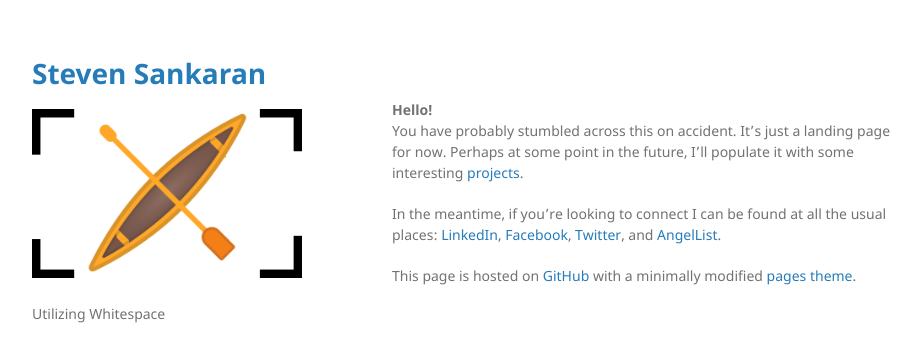
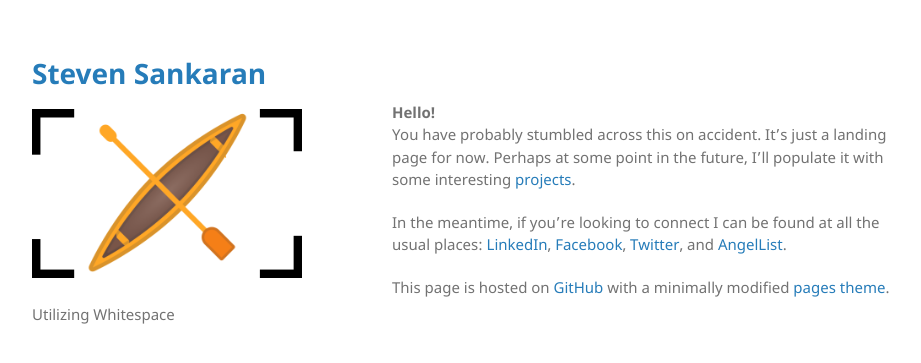
Before and after one commit to ssank/ssank.github.io, a Jekyll site: the page built from index.md, in a window 1280 px wide. Shown: the top 363 px of the page, without its empty margins (178-1099 px from the left). Built offline with Jekyll 4.4.1, drawn with Linux system fonts in a browser that asks for light colours.

Commit message:
increase font size

```diff
--- a/_sass/jekyll-theme-minimal.scss
+++ b/_sass/jekyll-theme-minimal.scss
@@ -4,7 +4,7 @@
 body {
   background-color: #fff;
   padding:50px;
-  font: 14px/1.5 "Noto Sans", "Helvetica Neue", Helvetica, Arial, sans-serif;
+  font: 15px/1.5 "Noto Sans", "Helvetica Neue", Helvetica, Arial, sans-serif;
   color:#727272;
   font-weight:400;
 }
```
